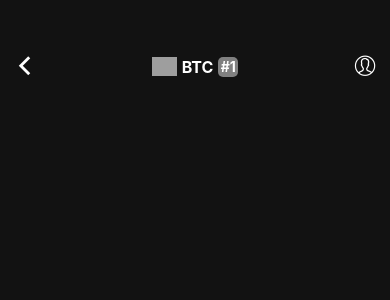
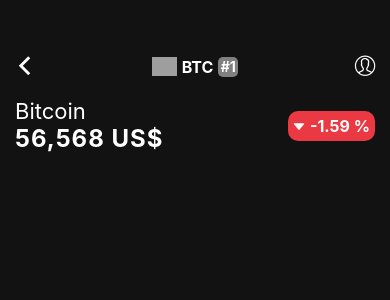
Before and after one commit to mguvensncktr/CryptoTrackerApp, a React Native app: screen / in a window 390 px wide. Shown: the top 300 px of the page. Built offline with nearby package versions, Linux system fonts and the light colour scheme; grey boxes are pictures that could not be loaded.

Commit message:
coin info

```diff
--- a/screens/DetailScreen.js
+++ b/screens/DetailScreen.js
@@ -1,16 +1,27 @@
 import { View, Text, Image } from 'react-native'
 import React from 'react'
-import { Ionicons, EvilIcons } from '@expo/vector-icons';
-
+import { Ionicons, EvilIcons, AntDesign } from '@expo/vector-icons';
 import coin from '../assets/data/crypto.json';
 
 const DetailScreen = () => {
+
     const { image: { small },
+        symbol,
         name,
-        symbol,
-        market_data: { market_cap_rank },
+        market_data: {
+            market_cap_rank,
+            current_price,
+            price_change_percentage_24h
+        },
     }
         = coin;
+
+    const formatPrice = (price) => {
+        return price.toString().replace(/\B(?=(\d{3})+(?!\d))/g, ",");
+    }
+
+    const priceColor = price_change_percentage_24h > 0 ? '#16c784' : '#ea3943'
+    const priceImage = price_change_percentage_24h > 0 ? 'caretup' : 'caretdown'
 
     function renderHeader() {
         return (
@@ -49,9 +60,42 @@
         )
     }
 
+    function renderCoinInfo() {
+        return (
+            <View
+                style={{
+                    margin: 15,
+                    flexDirection: 'row',
+                    justifyContent: 'space-between',
+                    alignItems: 'center'
+                }}
+            >
+                <View>
+                    <Text style={{ fontSize: 22, color: 'white' }}>{name}</Text>
+                    <Text style={{ color: 'white', fontWeight: 'bold', fontSize: 24, letterSpacing: 1 }}>{formatPrice(current_price.usd)} US$</Text>
+                </View>
+                <View
+                    style={{
+                        flexDirection: 'row',
+                        alignItems: 'center',
+                        justifyContent: 'center',
+                        backgroundColor: priceColor,
+                        padding: 5,
+                        borderRadius: 10,
+                    }}
+                >
+                    <AntDesign name={priceImage} size={12} color="#fff" />
+                    <Text style={{ color: 'white', fontSize: 16, marginLeft: 5, fontWeight: 'bold' }}>{price_change_percentage_24h.toFixed(2)} %</Text>
+                </View>
+            </View>
+        )
+    }
+
+
     return (
         <View style={{ flex: 1 }}>
             {renderHeader()}
+            {renderCoinInfo()}
         </View>
     )
 }
```
